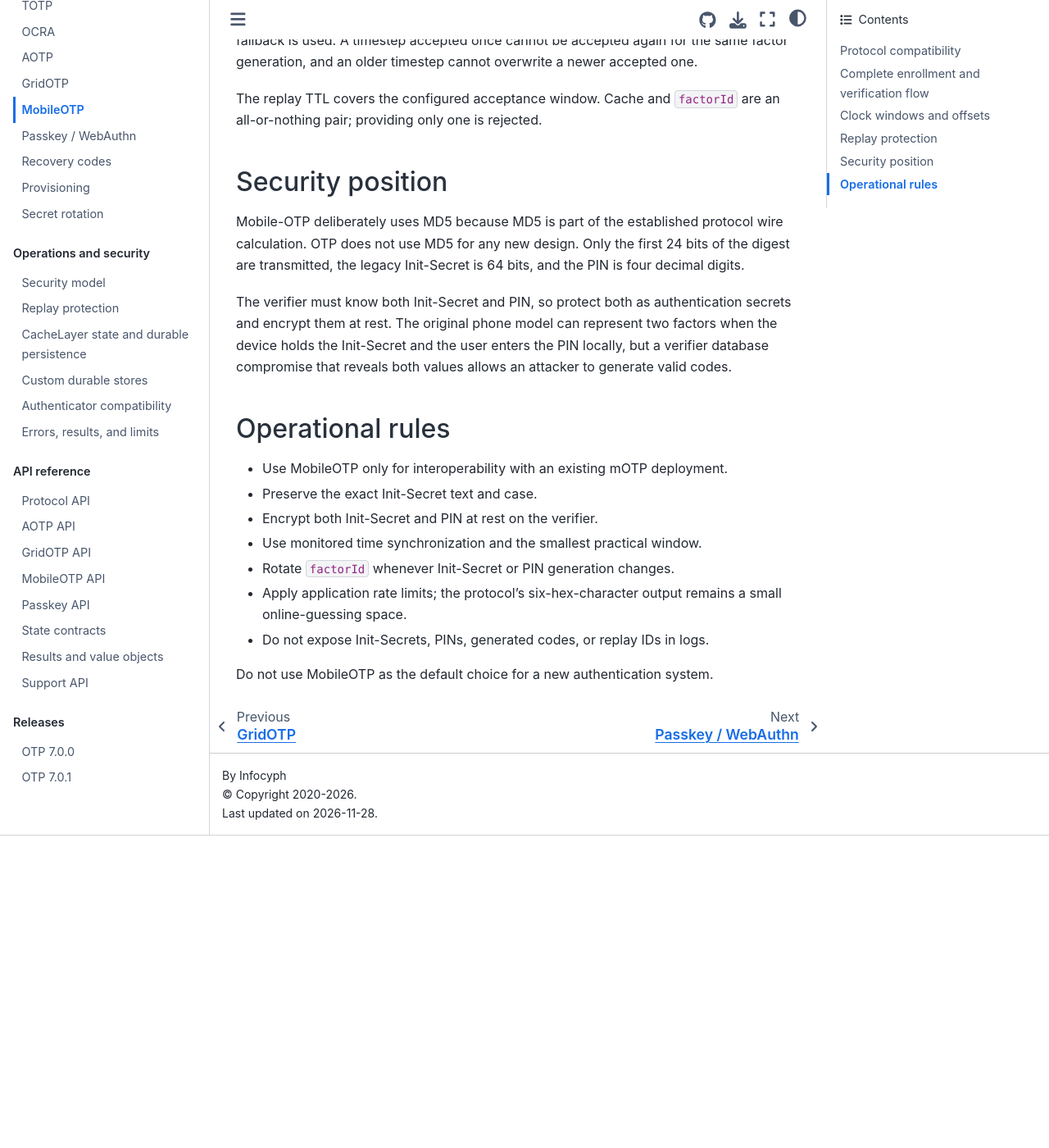
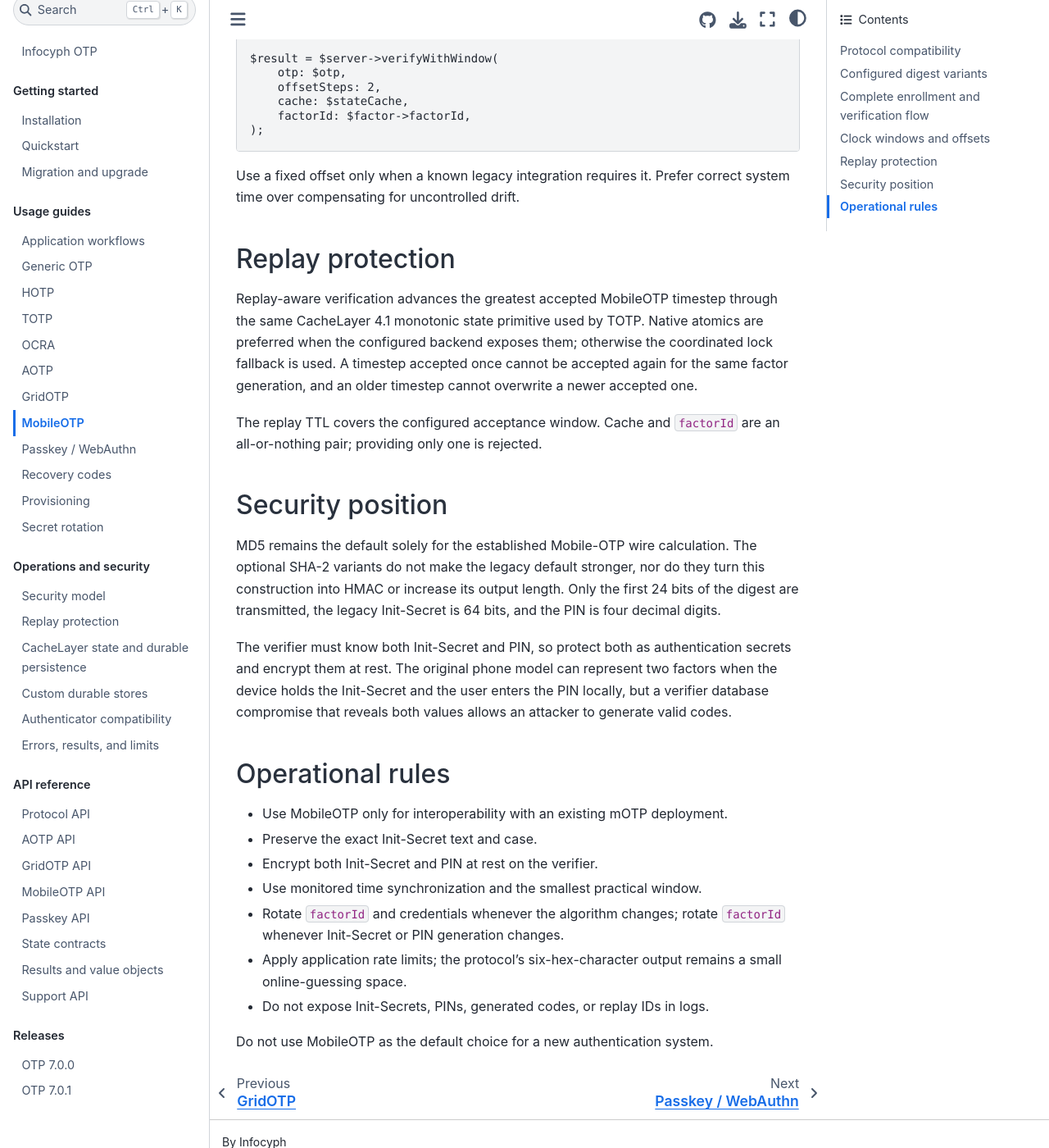
Before and after one commit to infocyph/OTP, a Sphinx documentation site: the page built from docs/guides/mobile-otp.rst, in a window 1280 px wide and 1400 px high, scrolled down 3059 px. Shown: the whole window at 82% size. Built offline with Sphinx 7.4.7 and the Sphinx Book theme 1.1.4, drawn with Linux system fonts in a browser that asks for light colours; before the commit the page ends 4078 px from its top, so only the background shows below that; some of the changed text lies outside the part shown.

Commit message:
feat: support explicitly configured MobileOTP digest variants

```diff
--- a/docs/api/mobile-otp.rst
+++ b/docs/api/mobile-otp.rst
@@ -8,6 +8,7 @@ Constructor and secret generation:
    new MobileOTP(
        #[\SensitiveParameter] string $secret,
        #[\SensitiveParameter] string $pin,
+       string $algorithm = 'md5',
    );
 
    public static function generateSecret(): string;
@@ -47,6 +48,11 @@ Verification:
        ?string $factorId = null,
    ): VerificationResult;
 
+The algorithm is fixed at construction and accepts only ``md5``, ``sha256``,
+``sha384``, or ``sha512``. The default is the interoperable legacy mOTP digest;
+other choices require a client configured for the same variant. Do not accept
+algorithm selection from an authentication request.
+
 ``PERIOD`` is 10 seconds and ``OUTPUT_LENGTH`` is six hexadecimal characters.
 Verification windows are capped at the legacy three-minute/18-step tolerance per
 direction. ``offsetSteps`` is a fixed clock offset and is not reported as drift.
--- a/docs/getting-started/migration.rst
+++ b/docs/getting-started/migration.rst
@@ -16,7 +16,10 @@ is ``^4.1`` and the optional WebAuthn development/test minimum is ``^5.3.17``.
 Drain stateful workers before switching a shared PDO state backend from
 lock-based coordination to native conditional mutation. Do not mix those writers
 or clear replay keys during rollout.
-Public OTP APIs and persisted OTP key domains are unchanged. The host continues
+MobileOTP adds an optional constructor algorithm argument; existing two-argument
+calls retain the exact MD5 wire output. SHA-2 variants require matching client
+configuration and a new enrolled factor generation. Persisted OTP key domains
+are unchanged. The host continues
 to own all Runwire workers, event loops, requests and coroutine scopes.
 
 OTP 6.1 to 7.0
--- a/docs/guides/mobile-otp.rst
+++ b/docs/guides/mobile-otp.rst
@@ -23,6 +23,23 @@ decimal digits. ``MobileOTP::generateSecret()`` creates the canonical
 
 The Init-Secret is hashed as text, not decoded from hexadecimal. Its character
 case therefore affects the result. Preserve the exact enrolled value.
+
+Configured digest variants
+--------------------------
+
+The optional constructor argument ``algorithm`` defaults to ``md5`` to preserve
+existing mOTP clients. For a controlled client/server deployment, both sides
+may explicitly select ``sha256``, ``sha384``, or ``sha512`` instead:
+
+.. code-block:: php
+
+   $mobile = new MobileOTP($secret, $pin, algorithm: 'sha256');
+
+These are custom variants, not standard mOTP. The timestep, input construction,
+and six-hex-character output remain unchanged. Persist the algorithm as trusted
+factor configuration, never take it from a verification request, and rotate
+the factor ID and credentials when changing the algorithm. The verifier must
+not try other algorithms after a mismatch.
 
 Complete enrollment and verification flow
 -----------------------------------------
@@ -158,8 +175,9 @@ are an all-or-nothing pair; providing only one is rejected.
 Security position
 -----------------
 
-Mobile-OTP deliberately uses MD5 because MD5 is part of the established protocol
-wire calculation. OTP does not use MD5 for any new design. Only the first 24 bits
+MD5 remains the default solely for the established Mobile-OTP wire calculation.
+The optional SHA-2 variants do not make the legacy default stronger, nor do
+they turn this construction into HMAC or increase its output length. Only the first 24 bits
 of the digest are transmitted, the legacy Init-Secret is 64 bits, and the PIN is
 four decimal digits.
 
@@ -176,7 +194,8 @@ Operational rules
 * Preserve the exact Init-Secret text and case.
 * Encrypt both Init-Secret and PIN at rest on the verifier.
 * Use monitored time synchronization and the smallest practical window.
-* Rotate ``factorId`` whenever Init-Secret or PIN generation changes.
+* Rotate ``factorId`` and credentials whenever the algorithm changes; rotate
+  ``factorId`` whenever Init-Secret or PIN generation changes.
 * Apply application rate limits; the protocol's six-hex-character output remains
   a small online-guessing space.
 * Do not expose Init-Secrets, PINs, generated codes, or replay IDs in logs.
```
Also changed, not shown: README.md (+5 -2 lines), docs/plans/production-feedback.md (+13 -6 lines), 2 other files.
